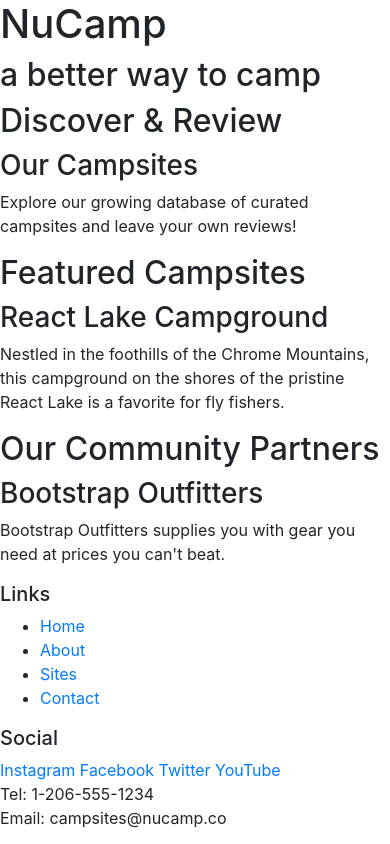
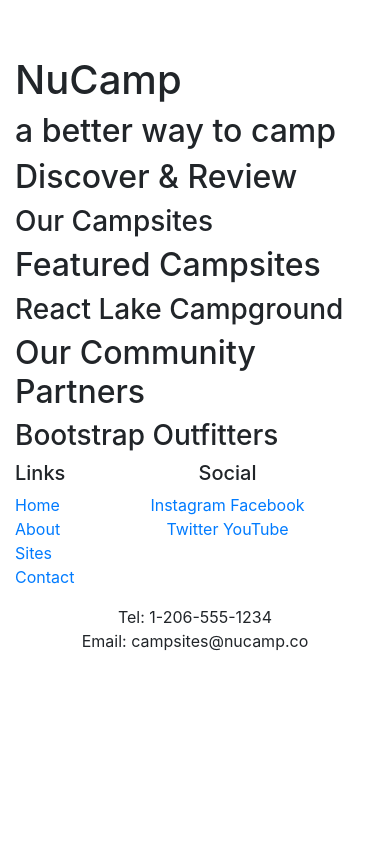
Before and after one commit to Kinz87/nucamp-bootstrap., a website: page index.html in a window 390 px wide. Drawn offline with nearby package versions, Linux system fonts and the light colour scheme.

Commit message:
Add files via upload

```diff
--- a/index.html
+++ b/index.html
@@ -9,56 +9,97 @@
    <!-- Bootstrap CSS -->
    <link rel="stylesheet" href="node_modules/bootstrap/dist/css/bootstrap.min.css" />
 
+    <!-- Additional CSS must be placed after Bootstrap CSS -->
+    <link rel="stylesheet" href="https://fonts.googleapis.com/css?family=Lobster|Open+Sans" />
+    <link rel="stylesheet" href="css/style.css" />
    <title>NuCamp: A Better Way To Camp</title>
 </head>
 
+<nav class="navbar navbar-expand-sm navbar-dark sticky-top">
+    <div class="container">
+        <button class="navbar-toggler ml-auto" type="button" data-toggle="collapse" data-target="#nucampNavbar">
+        <span class="navbar-toggler-icon"></span>
+        </button>
+    <div class ="collapse navbar-colapse" id="nucampNavbar">
+            <ul class="navbar-nav">
+            <li class="nav-item active"><a class="nav-link" href="#">Home</a></li>
+            <li class="nav-item"><a class="nav-link" href="aboutus.html">About</a></li>
+            <li class="nav-item"><a class="nav-link" href="#">Sites</a></li>
+            <li class="nav-item"><a class="nav-link" href="#">Contact</a></li>
+            </ul>
+        </div>
+    </div>
+</nav>
+
 <body>
 
-    <header>
-        <div>
+    <header class="jumbotron-fluid">
+        <div class="container">
+            <div class="row row-content align-items-center">
+                <div class="col-sm-4 order-sm-last col-md-3">
                     <h1>NuCamp</h1>
                     <h2>a better way to camp</h2>
                 </div>
+            </div>
+        </div>
     </header>
 
-    <div>
-        <h2>Discover & Review</h2>
+    <div class="container">
+        <div class="row row-content align-items-center">
+            <div class="col-sm-4 order-sm-col-md-3">
+                <h2 class="text-sm-right">Discover & Review</h2>
+            </div>
+            <div class="col">
                 <h3>Our Campsites</h3>
-        <p>Explore our growing database of curated campsites and leave your own reviews!</p>
+                <p class="d-none d-sm-block">Explore our growing database of curated campsites and leave your own reviews!</p>
+            </div>
         </div>
 
-    <div>
+        <div class="row row-content align-items-center">
+            <div class="col-sm-4 order-sm-last col-md-3">
                 <h2>Featured Campsites</h2>
+            </div>
+            <div class="col">
                 <h3>React Lake Campground</h3>
-        <p>Nestled in the foothills of the Chrome Mountains, this campground on the shores of the pristine React Lake is a favorite for fly fishers.</p>
+        		<p class="d-none d-sm-block">Nestled in the foothills of the Chrome Mountains, this campground on the shores of the pristine React Lake is a favorite for fly fishers.</p>
+   			</div>
         </div>
 
-    <div>
-        <h2>Our Community Partners</h2>
+        <div class="row">
+            <div class="col-sm-4 col-md-3">
+                <h2 class="text-sm-right">Our Community Partners</h2>
+            </div>
+            <div class="col">
                 <h3>Bootstrap Outfitters</h3>
-        <p>Bootstrap Outfitters supplies you with gear you need at prices you can't beat.</p>
+        		<p class="d-none d-sm-block">Bootstrap Outfitters supplies you with the gear you need at prices you can't beat.</p>
+            </div>
+        </div>
     </div>
 
     <footer>
-        <div>
+        <div class="container">
+            <div class="row">
+                <div class="col-4 col-sm-2 offset -1">
                     <h5>Links</h5>
-            <ul>
+            		<ul  class="list-unstyled">
                         <li><a href="#">Home</a></li>
                         <li><a href="#">About</a></li>
                         <li><a href="#">Sites</a></li>
                         <li><a href="#">Contact</a></li>
                     </ul>
                 </div>
-        <div>
+                <div class="col-6 col-sm-5 text-center">
                 	<h5>Social</h5>
                     <a href="http://instagram.com/">Instagram</a>
                     <a href="http://facebook.com/">Facebook</a>
                     <a href="http://twitter.com/">Twitter</a>
                     <a href="http://youtube.com/">YouTube</a>
                 </div>
-        <div>
+                <div class="col-sm-4 text-center">
                     Tel: 1-206-555-1234<br />
                     Email: campsites@nucamp.co
+                </div>
+           </div>
         </div>
     </footer>
 
```
Also changed, not shown: aboutus.html (added, +116 -0 lines). Lines whose indentation alone changed are shown as unchanged.
